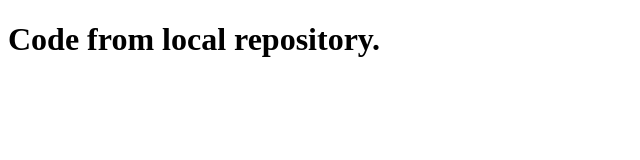
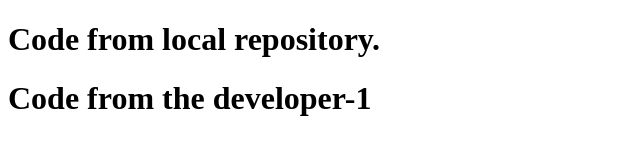
Before and after one commit to aman-singh-parihar/youtube-github-tutorial, a plain HTML site: page index.html in a window 1280 px wide. Shown: the whole page, without its empty margins (0-640 px from the left). Drawn offline with Linux system fonts and the light colour scheme.

Commit message:
developer 1 added changes

```diff
--- a/index.html
+++ b/index.html
@@ -8,5 +8,6 @@
 </head>
 <body>
     <h1>Code from local repository.</h1>
+    <h1>Code from the developer-1</h1>
 </body>
 </html>
```
Also changed, not shown: developer-1.html (added).
